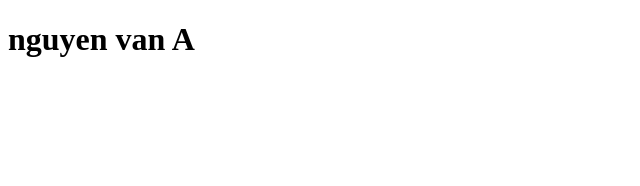
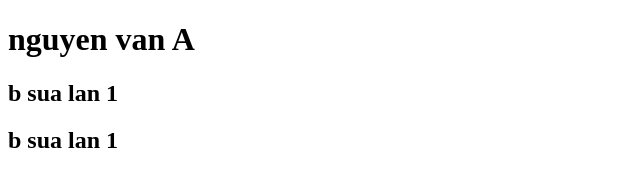
Before and after one commit to dinhduc315205/teamab, a plain HTML site: page index.htm in a window 1280 px wide. Shown: the whole page, without its empty margins (0-640 px from the left). Drawn offline with Linux system fonts and the light colour scheme.

Commit message:
sua lan 1

```diff
--- a/index.htm
+++ b/index.htm
@@ -7,5 +7,7 @@
   </head>
   <body>
     <h1>nguyen van A</h1>
+    <h2>b sua lan 1</h2>
+    <h2>b sua lan 1</h2>
   </body>
 </html>
```
